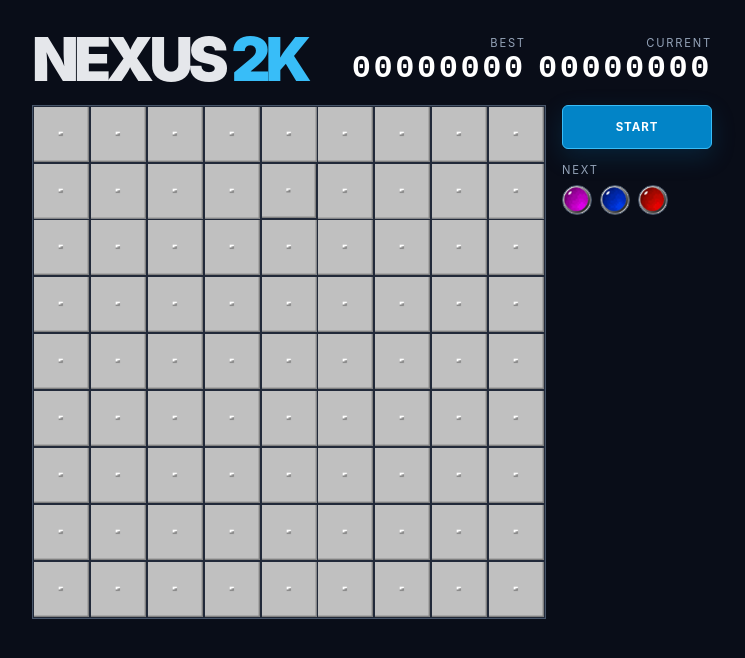
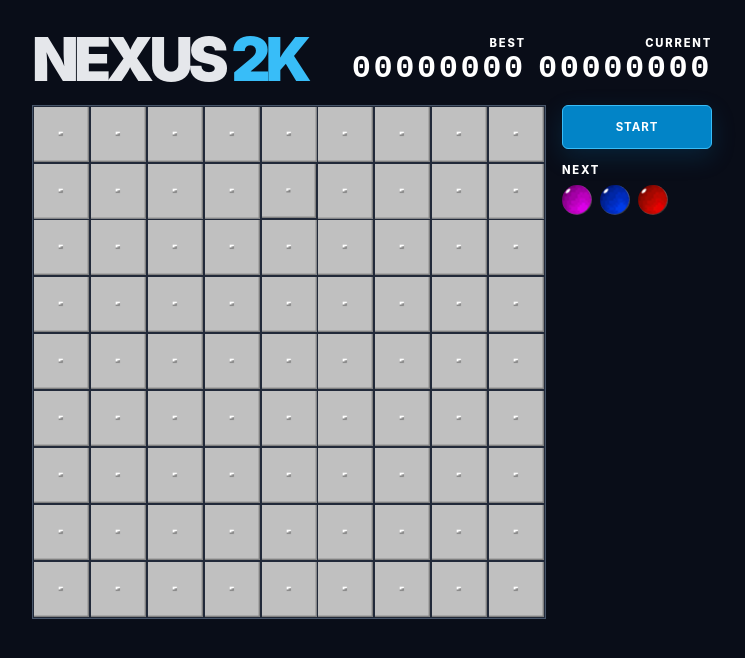
Before and after one commit to elvisvoer/nexus, a website built with Vite: page index.html in a window 1280 px wide. Shown: the whole page, without its empty margins (268-1013 px from the left). Built offline with nearby package versions, Linux system fonts and the light colour scheme; files whose address does not match are found by name.

Commit message:
Fix next balls and text styles

```diff
--- a/src/styles.css
+++ b/src/styles.css
@@ -51,7 +51,8 @@ h1 span {
   display: flex;
   gap: 12px;
   text-align: right;
-  color: #94a3b8;
+  color: #fff;
+  font-weight: 800;
   text-transform: uppercase;
   font-size: 0.7rem;
   letter-spacing: 0.16em;
@@ -209,8 +210,9 @@ h1 span {
 }
 
 .next-balls-label {
-  color: #94a3b8;
+  color: #fff;
   font-size: 0.7rem;
+  font-weight: 800;
   letter-spacing: 0.16em;
   text-transform: uppercase;
 }
@@ -223,12 +225,10 @@ h1 span {
 .next-ball {
   flex: 0 0 30px;
   height: 30px;
-  border: 1px solid #475569;
   border-radius: 50%;
-  background-color: #111827;
   background-position: center;
   background-repeat: no-repeat;
-  background-size: cover;
+  background-size: 36px;
 }
 
 .controls button,
```
